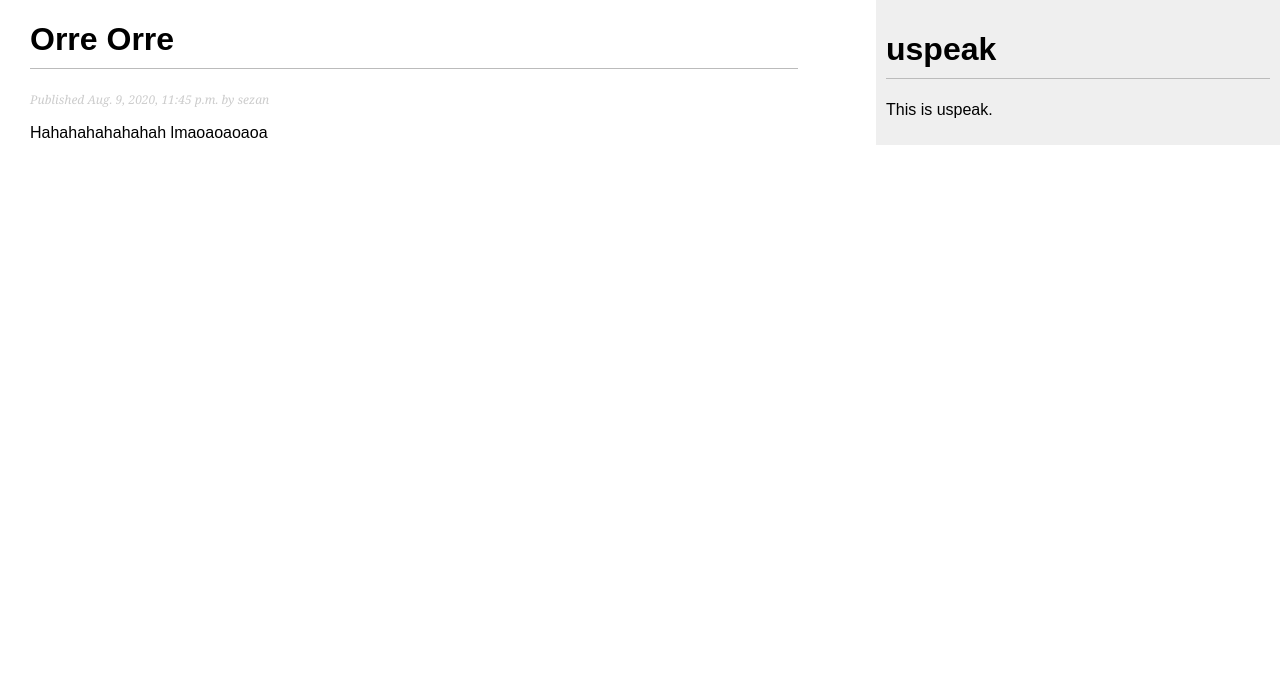
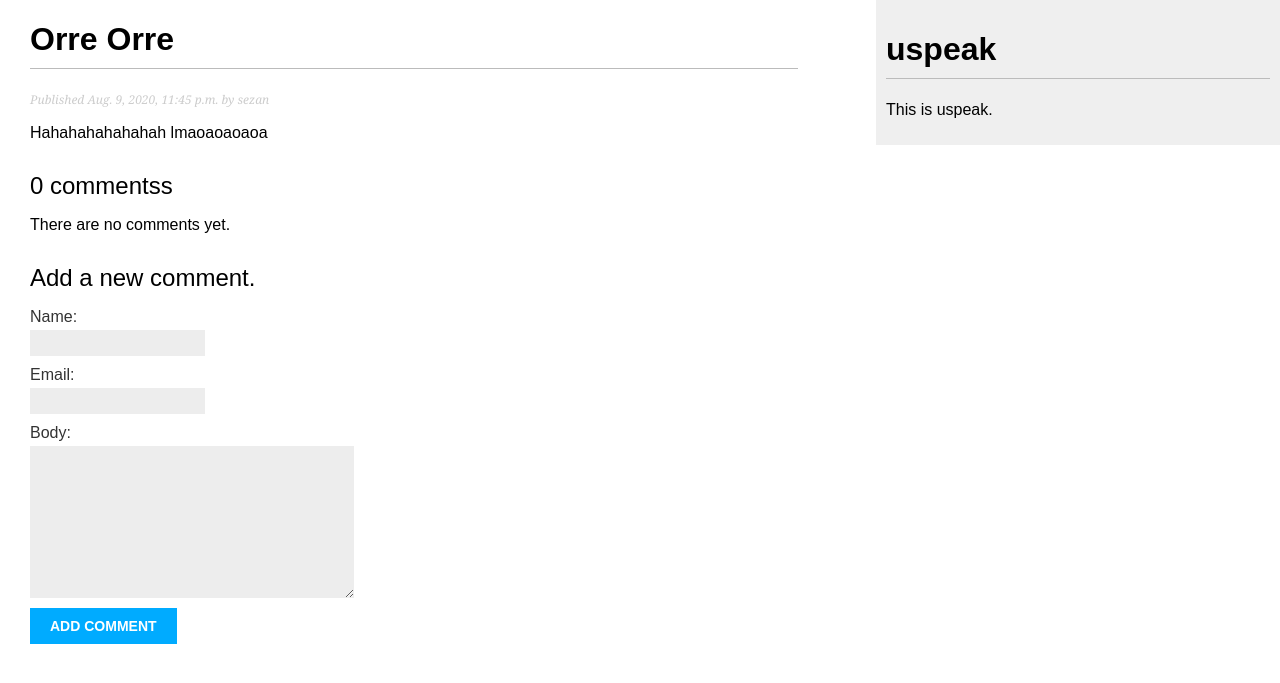
Before and after one commit to Sezaan/uspeak, a Django app: a page that uses blog/templates/blog/post/detail.html in a window 1280 px wide. Shown: the top 683 px of the page. Run offline with Django 3.2, Linux system fonts and the light colour scheme; data comes from the database, SQL or seed files in the repository; both versions use the stored data as it was after the commit; parts of the project's set-up code (start-up, migrations or seed data) failed here and were passed over.

Commit message:
Added comment for users

```diff
--- a/blog/forms.py
+++ b/blog/forms.py
@@ -1 +1,7 @@
 from django import forms
+from .models import Comment
+
+class CommentForm(forms.ModelForm):
+    class Meta:
+        model = Comment
+        fields = ('name', 'email', 'body')
--- a/blog/models.py
+++ b/blog/models.py
@@ -2,11 +2,14 @@ from django.db import models
 from django.utils import timezone
 from django.contrib.auth.models import User
 from django.urls import reverse
+from taggit.managers import TaggableManager
+
 
 class PublishedManager(models.Manager):
 	def get_queryset(self):
 		return super(PublishedManager, self).get_queryset()\
 											.filter(status='published')
+
 
 class Post(models.Model):
 	STATUS_CHOICES = (
@@ -23,6 +26,7 @@ class Post(models.Model):
 	status = models.CharField(max_length=10, choices=STATUS_CHOICES, default='draft')
 	objects = models.Manager()
 	objects_published = PublishedManager()
+	tags = TaggableManager()
 
 	class Meta:
 		ordering = ('-publish',)
@@ -36,3 +40,18 @@ class Post(models.Model):
 					  		self.publish.month,
 					  		self.publish.day,
 					  		self.slug])
+
+class Comment(models.Model):
+	post = models.ForeignKey(Post, on_delete=models.CASCADE, related_name="comments")
+	name = models.CharField(max_length=80)
+	email = models.EmailField()
+	body = models.TextField()
+	created = models.DateTimeField(auto_now_add=True)
+	updated = models.DateTimeField(auto_now=True)
+	active = models.BooleanField(default=True)
+
+	class Meta:
+		ordering = ('created',)
+
+	def __str__(self):
+		return f'Comment by {self.name} on {self.post}'
--- a/blog/templates/blog/post/detail.html
+++ b/blog/templates/blog/post/detail.html
@@ -8,4 +8,33 @@
 		Published {{ post.publish }} by {{ post.author }}
 	</p>
 	{{ post.body|linebreaks }}
+
+	{% with comments.count as total_comments %}
+		<h2>
+			{{ total_comments }} comments{{ total_comments|pluralize }}
+		</h2>
+	{% endwith %}
+
+	{% for comment in comments %}
+		<div class="comment">
+			<p class="info">
+				{{ forloop.counter }} by {{ comment.name }}
+				{{ comment.created}}
+			</p>
+			{{ comment.body|linebreaks }}
+		</div>
+	{% empty %}
+		<p>There are no comments yet.</p>
+	{% endfor %}
+
+	{% if new_comment %}
+		<p>Your comment has been added.</p>
+	{% else %}
+		<h2>Add a new comment.</h2>
+		<form method="post">
+			{{ comment_form.as_p }}
+			{% csrf_token %}
+			<p><input type="submit" value="Add comment"></p>
+		</form>
+	{% endif %}
 {% endblock %}
--- a/blog/templates/blog/post/list.html
+++ b/blog/templates/blog/post/list.html
@@ -10,6 +10,7 @@
 				{{ post.title }}
 			</a>
 		</h2>
+		<p class="tags">Tags: {{ post.tags.all|join:", " }}</p>
 		<p class="date">
 			Published {{ post.publish }} by {{ post.author }}
 		</p>
--- a/blog/views.py
+++ b/blog/views.py
@@ -1,7 +1,8 @@
 from django.shortcuts import render, get_object_or_404
 from django.core.paginator import Paginator, EmptyPage, PageNotAnInteger
-from .models import Post
+from .models import Post, Comment
 from django.views.generic import ListView
+from .forms import CommentForm
 
 class PostListView(ListView):
 	queryset = Post.objects_published.all()
@@ -15,4 +16,18 @@ def post_detail(request, year, month, day, post):
 								   publish__year=year,
 								   publish__month=month,
 								   publish__day=day)
-	return render(request, 'blog/post/detail.html', {'post': post})
+
+	comments = post.comments.filter(active=True)
+
+	new_comment = None
+
+	if request.method == 'POST':
+		comment_form = CommentForm(data=request.POST)
+		if comment_form.is_valid():
+			new_comment = comment_form.save(commit=False)
+			new_comment.post = post
+			new_comment.save()
+	else:
+		comment_form = CommentForm()
+
+	return render(request, 'blog/post/detail.html', {'post': post, 'comments': comments, 'new_comment': new_comment, 'comment_form': comment_form})
--- a/uspeak/settings.py
+++ b/uspeak/settings.py
@@ -40,6 +40,7 @@ INSTALLED_APPS = [
 
     # adding apps
     'blog.apps.BlogConfig',
+    'taggit',
 ]
 
 MIDDLEWARE = [
```
Also changed, not shown: blog/admin.py (+7 -1 lines), blog/migrations/0002_comment.py (added), blog/migrations/0003_auto_20200817_1016.py (added), blog/migrations/0004_post_tags.py (added), db.sqlite3.
